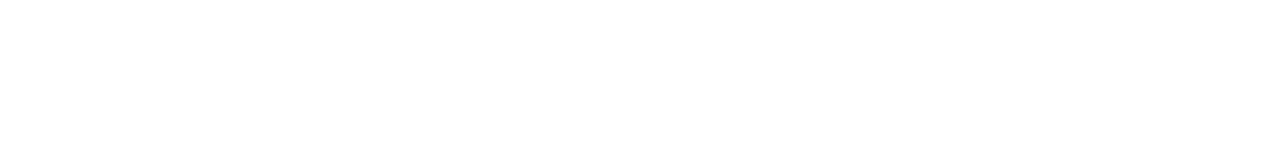
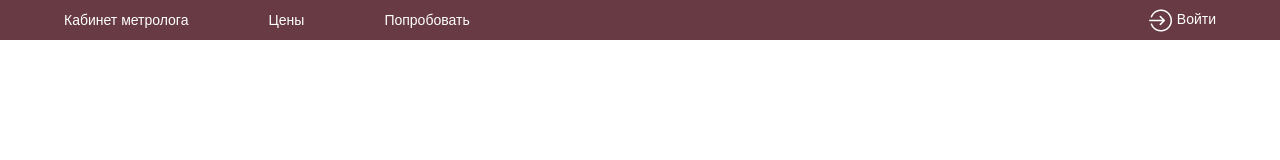
Before and after one commit to sodatovruslan/ExamProject, a website: page index.html in a window 1280 px wide. Drawn offline with Linux system fonts and the light colour scheme.

Commit message:
add master

```diff
--- a/index.html
+++ b/index.html
@@ -8,5 +8,18 @@
 </head>
 <body>
 	<!-- <h1 class='text-red-500 md:text-blue-600 lg:text-green-700'>ed,e;d,e;d,</h1> -->
+	 <header  class='bg-[#673A44] h-[40px] '>
+		<div class=' flex justify-around h-[40px] items-center md:w-[90%] justify-between m-auto'>
+		<div class='flex gap-[10px] md:gap-[40px] lg:gap-[80px] '>
+<p class='text-[14px] text-[white]'>Кабинет метролога</p>
+<p class='text-[14px] text-[white]'>Цены</p>
+<p class='text-[14px] text-[white]'>Попробовать</p>
+</div>
+<div class='flex gap-[5px]'>
+	<img src="./img/login 1.png" alt="">
+<p class='text-[14px] text-[white]'>Войти</p>
+</div>
+</div>
+	 </header>
 </body>
 </html>
--- a/src/input.css
+++ b/src/input.css
@@ -1 +1,4 @@
 @import "tailwindcss";
+*{
+	font-family: sans-serif;
+}
```
Also changed, not shown: img/login 1.png (added), src/output.css.
